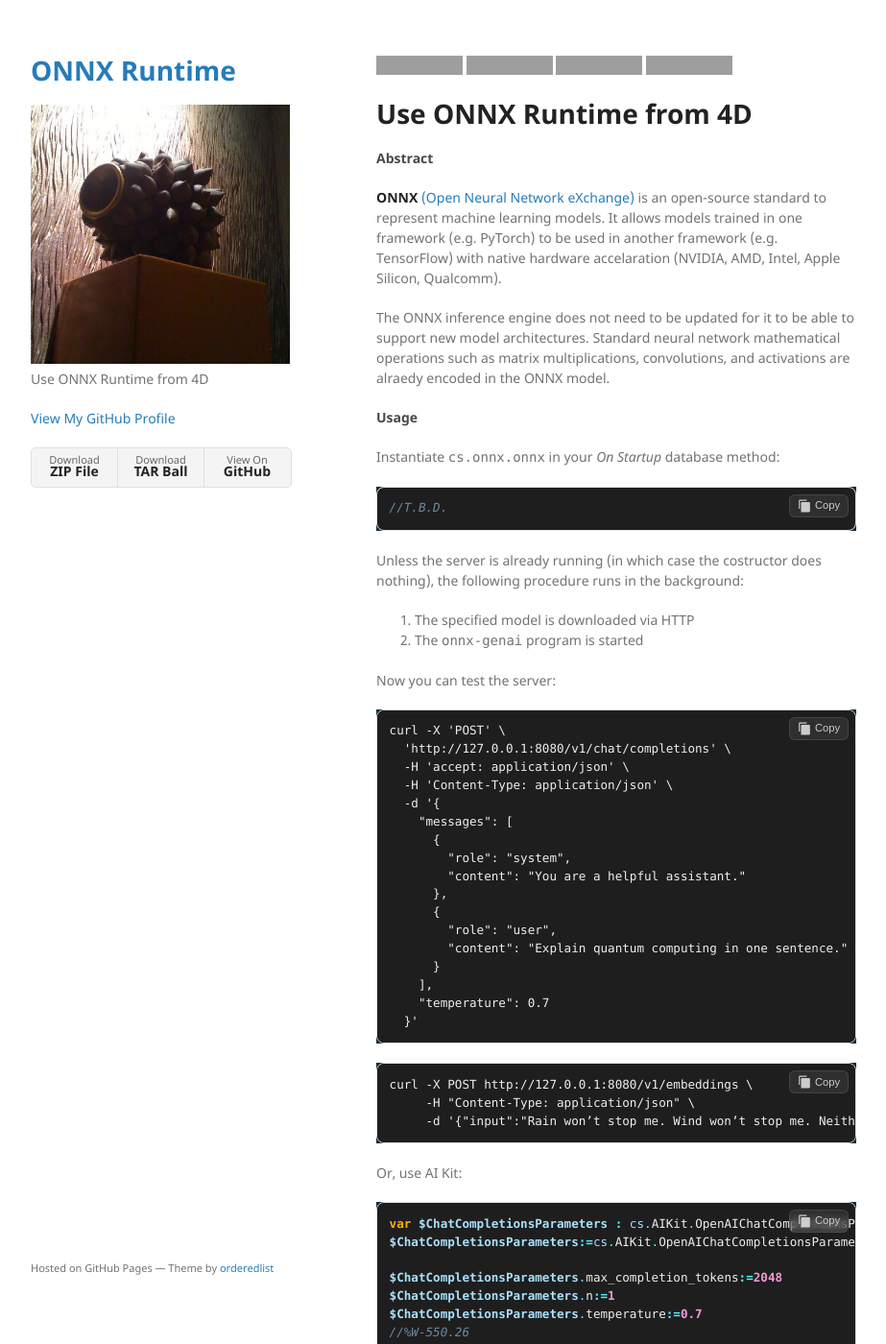
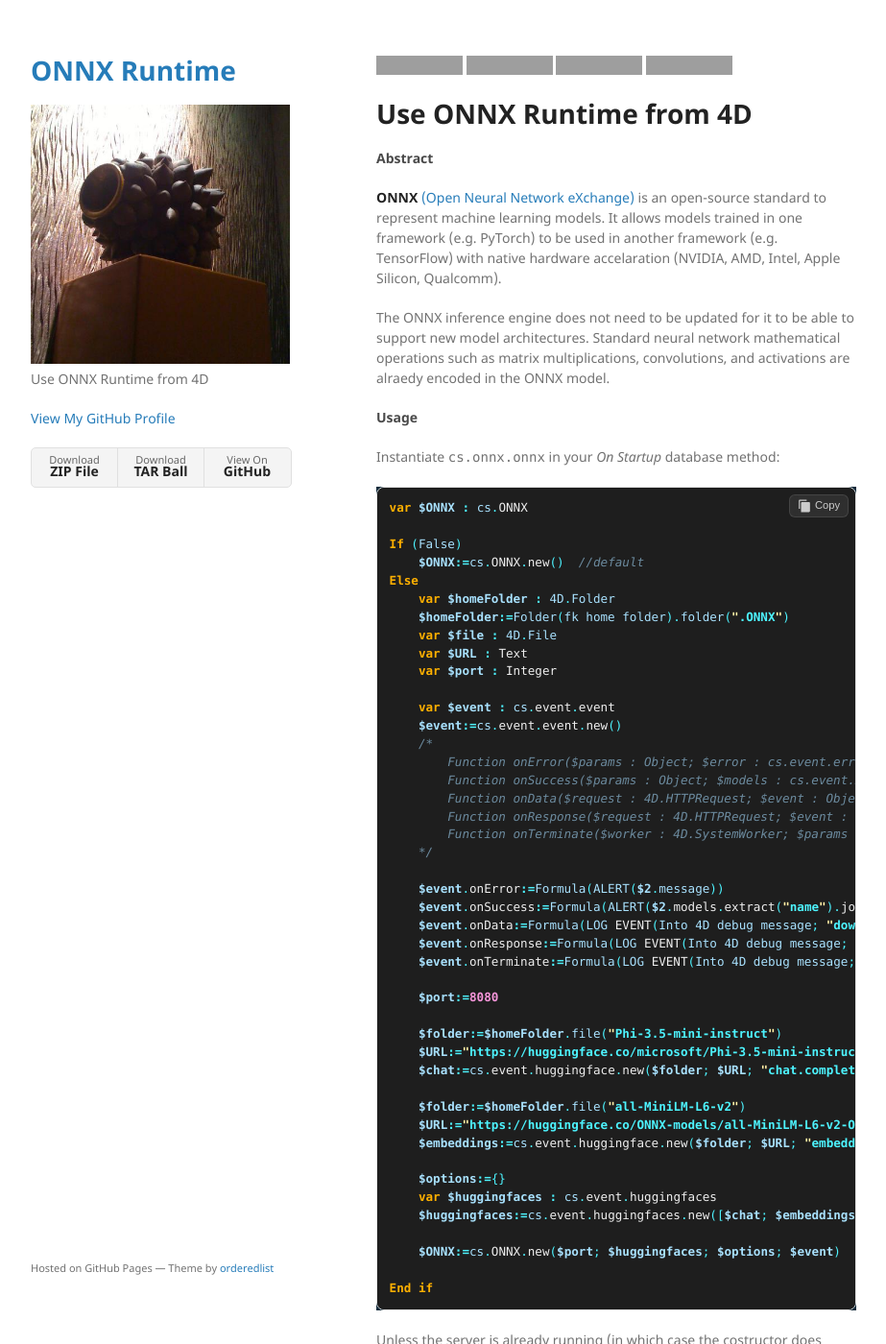
Before and after one commit to miyako/onnx-genai, a Jekyll site: the page built from index.md, in a window 1280 px wide and 1400 px high. Shown: the whole window at 96% size, without its empty margins (178-1101 px from the left). Built offline with Jekyll 4.4.1, drawn with Linux system fonts in a browser that asks for light colours; grey boxes are pictures that could not be loaded.

Commit message:
Update index.md

````diff
--- a/index.md
+++ b/index.md
@@ -20,7 +20,50 @@
 Instantiate `cs.onnx.onnx` in your *On Startup* database method:
 
 ```4d
-//T.B.D.
+var $ONNX : cs.ONNX
+
+If (False)
+    $ONNX:=cs.ONNX.new()  //default
+Else
+    var $homeFolder : 4D.Folder
+    $homeFolder:=Folder(fk home folder).folder(".ONNX")
+    var $file : 4D.File
+    var $URL : Text
+    var $port : Integer
+
+    var $event : cs.event.event
+    $event:=cs.event.event.new()
+    /*
+        Function onError($params : Object; $error : cs.event.error)
+        Function onSuccess($params : Object; $models : cs.event.models)
+        Function onData($request : 4D.HTTPRequest; $event : Object)
+        Function onResponse($request : 4D.HTTPRequest; $event : Object)
+        Function onTerminate($worker : 4D.SystemWorker; $params : Object)
+    */
+
+    $event.onError:=Formula(ALERT($2.message))
+    $event.onSuccess:=Formula(ALERT($2.models.extract("name").join(",")+" loaded!"))
+    $event.onData:=Formula(LOG EVENT(Into 4D debug message; "download:"+String((This.range.end/This.range.length)*100; "###.00%")))
+    $event.onResponse:=Formula(LOG EVENT(Into 4D debug message; "download complete"))
+    $event.onTerminate:=Formula(LOG EVENT(Into 4D debug message; (["process"; $1.pid; "terminated!"].join(" "))))
+
+    $port:=8080
+
+    $folder:=$homeFolder.file("Phi-3.5-mini-instruct")
+    $URL:="https://huggingface.co/microsoft/Phi-3.5-mini-instruct"
+    $chat:=cs.event.huggingface.new($folder; $URL; "chat.completion")
+
+    $folder:=$homeFolder.file("all-MiniLM-L6-v2")
+    $URL:="https://huggingface.co/ONNX-models/all-MiniLM-L6-v2-ONNX/"
+    $embeddings:=cs.event.huggingface.new($folder; $URL; "embedding")
+
+    $options:={}
+    var $huggingfaces : cs.event.huggingfaces
+    $huggingfaces:=cs.event.huggingfaces.new([$chat; $embeddings])
+
+    $ONNX:=cs.ONNX.new($port; $huggingfaces; $options; $event)
+
+End if
 ```
 
 Unless the server is already running (in which case the costructor does nothing), the following procedure runs in the background:
````
